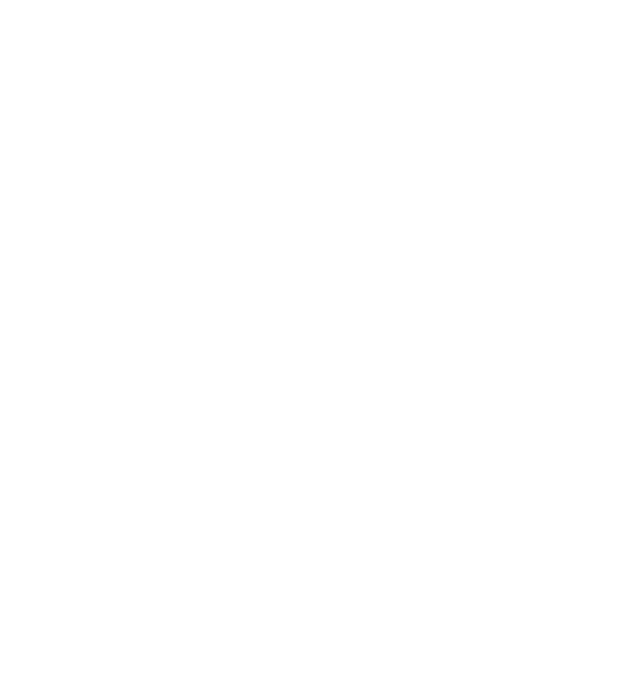
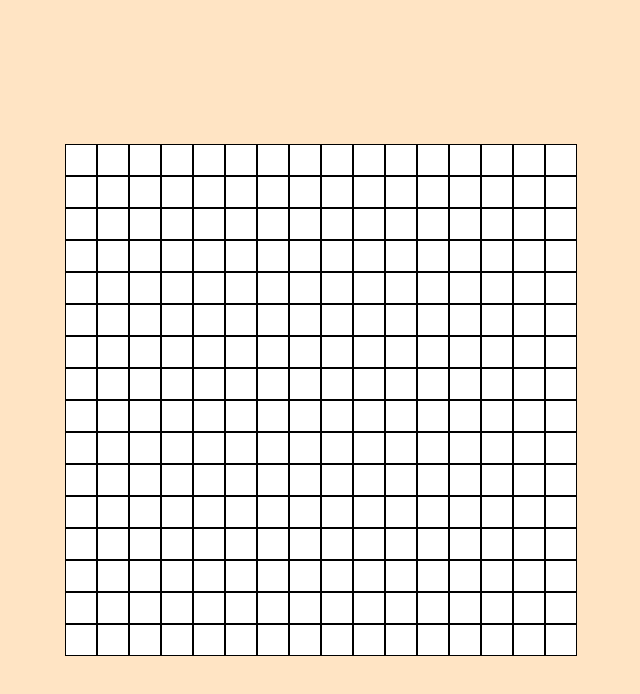
Before and after one commit to andrewdack/etch-a-sketch, a plain HTML site: page index.html in a window 1280 px wide. Shown: the whole page, without its empty margins (319-959 px from the left). Drawn offline with Linux system fonts and the light colour scheme.

Commit message:
grid with red boxes on hover

```diff
--- a/index.html
+++ b/index.html
@@ -8,6 +8,8 @@
   <script src="script.js" defer></script>
 </head>
 <body>
+  <div class="content">
 
+  </div>
 </body>
 </html>
--- a/script.js
+++ b/script.js
@@ -0,0 +1,21 @@
+const content = document.querySelector(".content");
+
+let boxCount = 0;
+for (let i = 1; i <= 16 * 16; i++) {
+  let box = document.createElement("div");
+  box.classList.add("box");
+  content.appendChild(box);
+  boxCount++;
+}
+
+const tiles = document.querySelectorAll(".box");
+
+tiles.forEach((t) => {
+  t.addEventListener("mouseover", (e) => {
+    e.target.style.backgroundColor = "red";
+  });
+
+  t.addEventListener("mouseleave", (e) => {
+    e.target.style.backgroundColor = "white";
+  })
+});
--- a/styles.css
+++ b/styles.css
@@ -0,0 +1,39 @@
+* {
+  margin: 0;
+  padding: 0;
+  --box-width: 2rem;
+  box-sizing: border-box;
+}
+
+html,
+body {
+  background-color: bisque;
+  color: brown;
+  height: 100%;
+  display: flex;
+  justify-content: center;
+  align-items: center;
+}
+
+.content {
+  display: flex;
+  justify-content: center;
+  align-content: center;
+  align-items: center;
+  flex-wrap: wrap;
+  width: 32rem;
+  height: 32rem;
+}
+
+.box {
+  background-color: white;
+  border: 1px solid black;
+  width: var(--box-width);
+  height: var(--box-width);
+
+  transition: background-color 2s 0.1s;
+}
+
+.box:hover {
+  transition: background-color 0.02s;
+}
```
